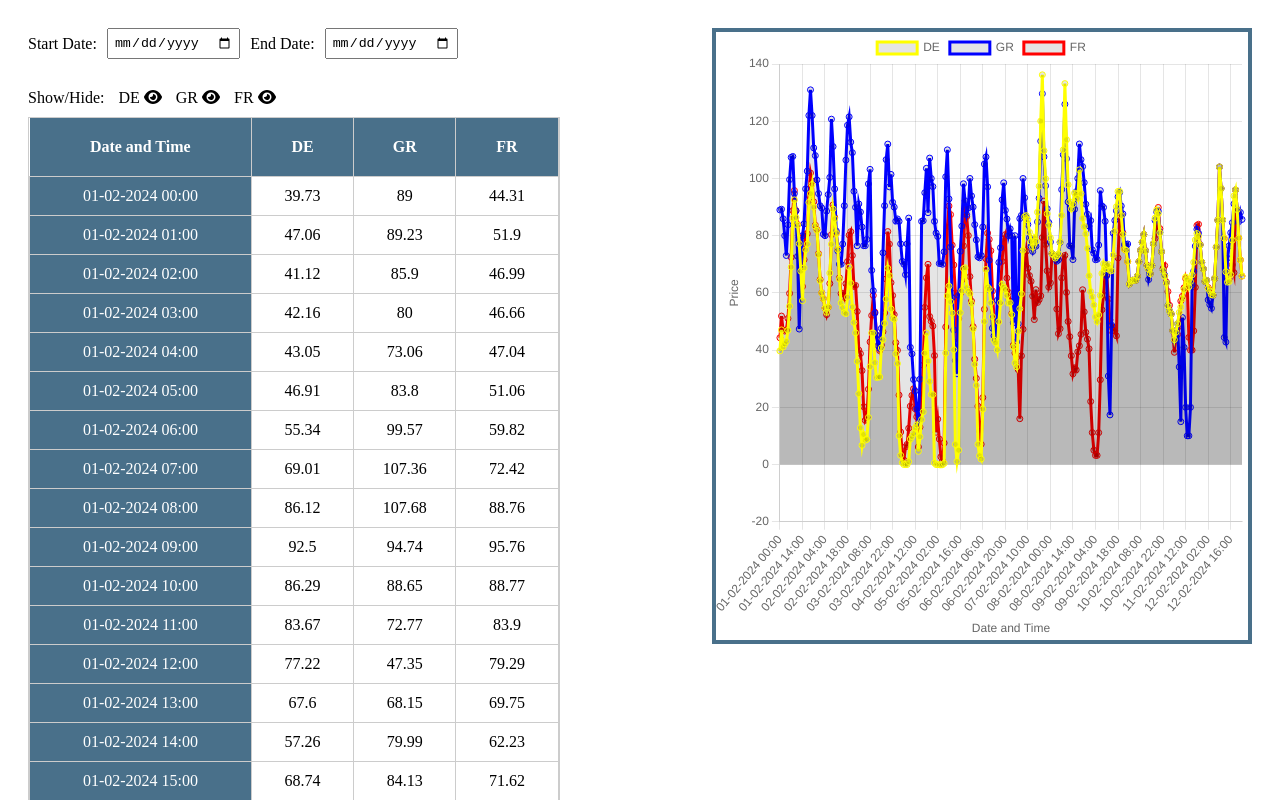
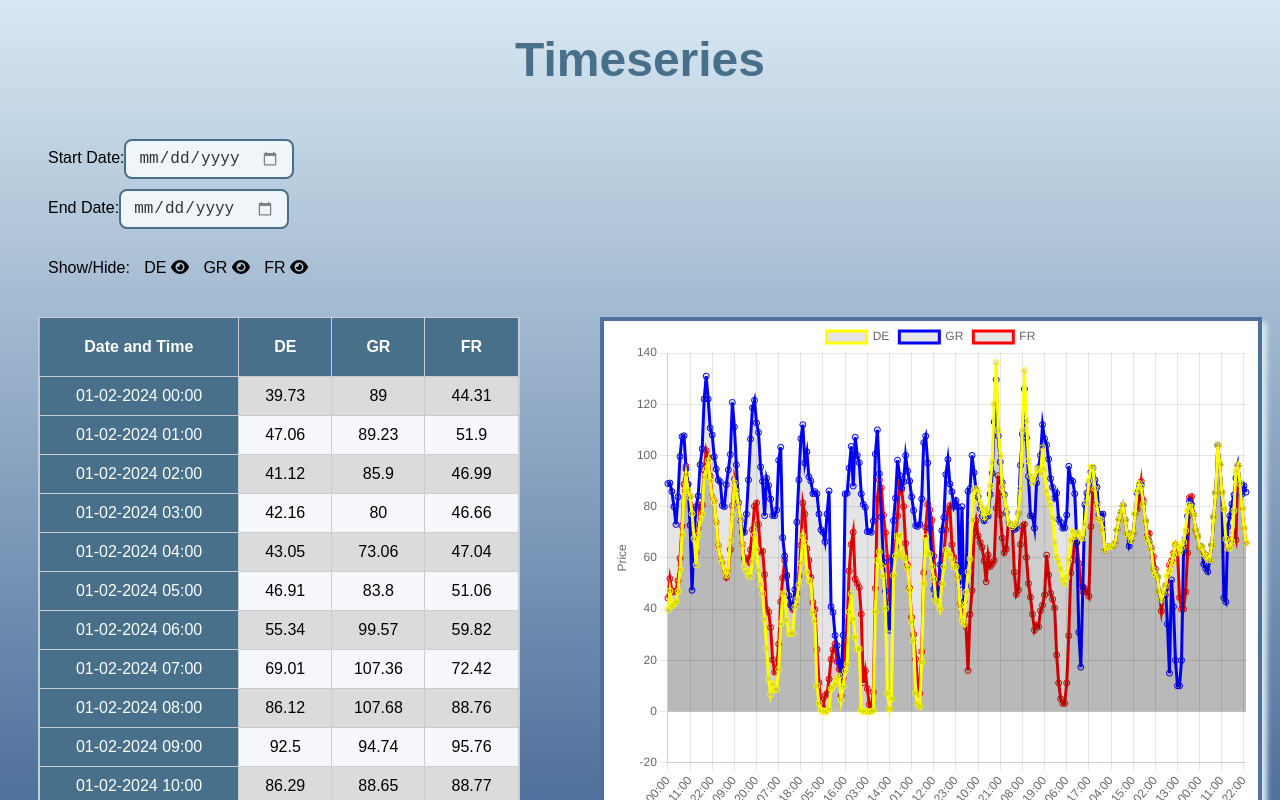
Before and after one commit to kyro3611/timeseries-project, a Vue app: page / in a window 1280 px wide. Shown: the top 800 px of the page. Built offline with nearby package versions, Linux system fonts and the light colour scheme.

Commit message:
style improvement

```diff
--- a/src/App.vue
+++ b/src/App.vue
@@ -1,15 +1,21 @@
 <template>
+  <h1>Timeseries</h1>
   <div class="dashboard">
-    <div class="date-range-and-table">
+    <div class="filters-container">
       <DateRangePicker :startDate="startDate" :endDate="endDate" @update:startDate="startDate = $event"
         @update:endDate="endDate = $event" />
-
-        <ShowHideColumns :visibility="visibility" @update:visibility="visibility = $event"/>
-
+      <ShowHideColumns :visibility="visibility" @update:visibility="visibility = $event" />
+    </div>
+    <div class="table-and-chart-container">
+      <div class="table-component">
         <MainTable :key="startDate + endDate" :data="filteredData" :loading="isLoading" :startDate="formattedStartDate"
         :endDate="formattedEndDate" :visibility="visibility" @update-data="updateTableData" />
       </div>
-    <LineChart :key="filteredData" :data="filteredData" :loading="isLoading" :visibility="visibility"/>
+      <div class="chart-component">
+        <LineChart :key="filteredData" :data="filteredData" :loading="isLoading" :visibility="visibility" />
+      </div>
+    </div>
+
   </div>
 </template>
 
@@ -87,7 +93,7 @@ export default {
 
 <style>
 .dashboard {
-  display: flex;
+  display: block;
   justify-content: space-between;
   align-items: flex-start;
   gap: 20px;
@@ -96,7 +102,49 @@ export default {
   box-sizing: border-box;
 }
 
-.date-range-and-table {
-  flex: 1;
+.table-and-chart-container {
+  display: flex;
+  justify-content: space-between;
+  align-items: flex-start; /* Aligns them at the top */
+  gap: 20px;
+  width: 100%;
+  height: 100vh;
+  padding: 10px;
+}
+
+.table-component {
+  flex: 0.4;
+}
+
+.chart-component {
+  flex: 0.55;
+}
+
+body {
+  background: linear-gradient(rgb(216 232 242), rgb(79 112 156));
+  background-attachment: fixed; /* Ensures the gradient stays in place */
+  background-size: cover; /* Covers the entire viewport */
+  font-family: "Arial", sans-serif;
+}
+
+h1 {
+  font-size: 3rem;
+  font-family: "Arial", sans-serif;
+  text-align: center;
+  color: #49708a;
+}
+
+/* responsiveness for smaller screens, vertical layout*/
+@media (max-width: 768px) {
+  .table-and-chart-container {
+    flex-direction: column;
+    align-items: center;
+  }
+
+  .table-component,
+  .chart-component {
+    width: 100%;
+    min-width: unset;
+  }
 }
 </style>
--- a/src/components/DateRangePicker.vue
+++ b/src/components/DateRangePicker.vue
@@ -1,10 +1,14 @@
 <template>
     <div class="date-picker">
-        <label>Start Date:</label>
-        <input type="date" :value="startDate" @input="$emit('update:startDate', $event.target.value)"/>
+        <div class="date-container">
+            <label>Start Date:</label>
+            <input type="date" :value="startDate" @input="$emit('update:startDate', $event.target.value)"/>
+        </div>
 
-        <label>End Date:</label>
-        <input type="date" :value="endDate" @input="$emit('update:endDate', $event.target.value)"/>
+        <div>
+            <label>End Date:</label>
+            <input type="date" :value="endDate" @input="$emit('update:endDate', $event.target.value)"/>
+        </div>
 
     </div>
 </template>
@@ -21,10 +25,11 @@ export default {
 <style>
 .date-picker {
     display: flex;
-    width: 80%;
+    flex-direction: column;
+    width: 50%;
     gap: 10px;
-    align-items: center;
     margin-bottom: 30px;
+    margin-left: 20px;;
     cursor: pointer;
 }
 
@@ -32,4 +37,32 @@ export default {
     padding: 5px;
 }
 
+input[type="date"] {
+  padding: 8px 12px;
+  font-size: 1rem;
+  border: 2px solid #49708a;
+  border-radius: 8px;
+  background-color: #f0f5f9;
+  color: #333;
+  outline: none;
+  transition: all 0.3s ease;
+  cursor: pointer;
+}
+
+/* Remove default browser styling */
+input[type="date"]::-webkit-calendar-picker-indicator {
+  filter: invert(0.5);
+  cursor: pointer;
+}
+
+input[type="date"]:hover {
+  border-color: #365d75;
+}
+
+input[type="date"]:focus {
+  border-color: #1e4e67;
+  box-shadow: 0 0 8px rgba(25, 92, 128, 0.5);
+}
+
+
 </style>
--- a/src/components/LineChart.vue
+++ b/src/components/LineChart.vue
@@ -142,11 +142,11 @@ export default {
 }
 
 .chart-container {
-    height: 80%;
+    height: 70vh;
     position: relative;
-    flex: 0.8;
-    /* Takes 40% width */
-    border: 4px solid #49708a;
+    border: 4px solid rgb(79 112 156);
+    background: white;
+    box-shadow: 5px 5px 5px rgb(216 232 242);
 }
 
 .spinner-container {
--- a/src/components/MainTable.vue
+++ b/src/components/MainTable.vue
@@ -81,11 +81,11 @@ export default {
             const newValue = event.target.innerText;
             //validation check
             if (isNaN(newValue)) {
-                alert("Invalid input. Value must be a number between -200 and 200.");
+                alert("Price must be a number between -200 and 200.");
                 event.target.innerText = this.previousValues[`${index}-${key}`];
                 return;
             } else if (newValue < -200 || newValue > 200) {
-                alert("Invalid input. Value must be between -200 and 200.");
+                alert("Price must be between -200 and 200.");
                 //revert previous value
                 event.target.innerText = this.previousValues[`${index}-${key}`];
                 return;
@@ -128,7 +128,7 @@ export default {
 .table-wrapper {
     justify-content: center;
     align-items: center;
-    width: 80%;
+    width: 100%;
     height: 100vh;
 }
 
@@ -157,6 +157,14 @@ td {
     border: 1px solid #ccc;
     text-align: center;
     white-space: nowrap;
+}
+
+tbody tr:nth-child(even) {
+    background-color: #f5f7fa;
+}
+
+tbody tr:nth-child(odd) {
+    background-color: #dbdbdb;
 }
 
 th {
--- a/src/components/ShowHideColumns.vue
+++ b/src/components/ShowHideColumns.vue
@@ -39,7 +39,8 @@ export default {
 
 <style>
 .show-hide-container {
-    margin-bottom: 10px;
+    margin-bottom: 30px;
+    margin-left: 20px;
 }
 
 .eye-icon-container {
```
Lines whose indentation alone changed are shown as unchanged.
